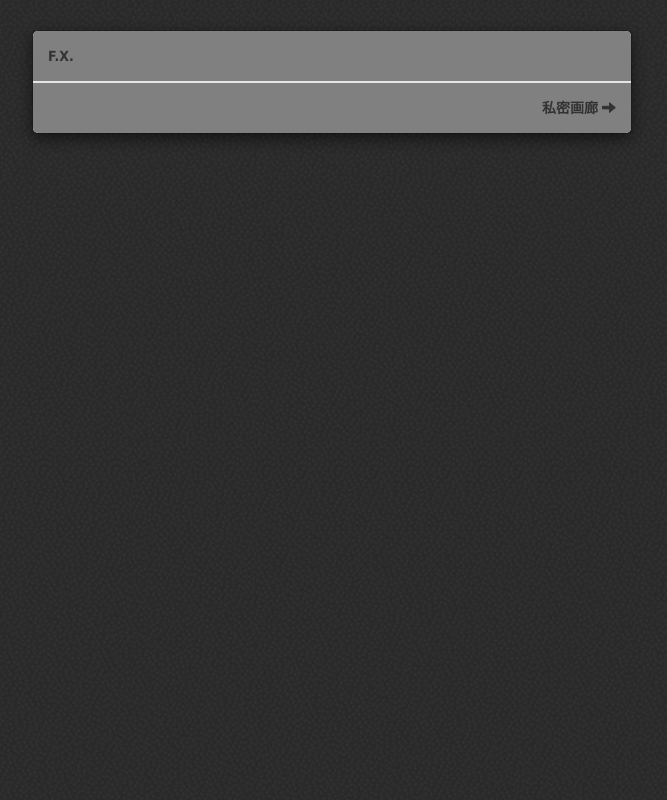
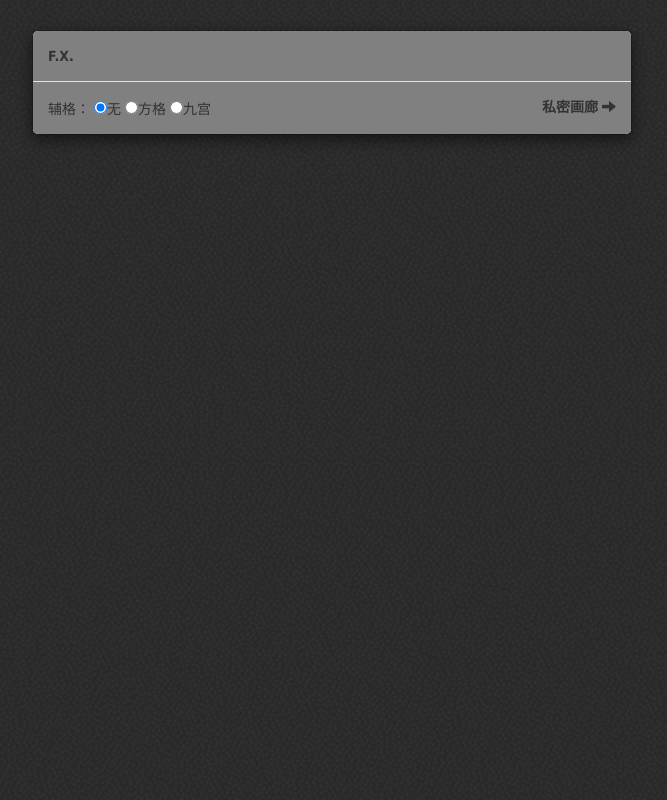
Before and after one commit to bushitan/blog_fx, a Django app: a page that uses blog_server/blog/templates/blog/show.html in a window 1280 px wide. Shown: the whole page, without its empty margins (308-975 px from the left). Run offline with Django 3.2, Linux system fonts and the light colour scheme; some libraries are stand-ins or nearby versions.

Commit message:
v 1.3.3 增加辅助线：方格、九宫

```diff
--- a/blog_server/blog/static/css/artwork_show.css
+++ b/blog_server/blog/static/css/artwork_show.css
@@ -12,9 +12,25 @@
     background-color: #808080;
     border-top-left-radius: 5px;
     border-top-right-radius: 5px;
+    border-bottom: 0;
 }
 .modal-footer{
     background-color: #808080;
     border-bottom-left-radius: 5px;
     border-bottom-right-radius: 5px;
 }
+.modal-body{
+    padding: 0px;
+}
+
+.layer-grid{
+    /*border: 1px black;*/
+    /*background-color: #204d74;*/
+    /*filter:alpha(opacity=50);*/
+    /*display: none;*/
+    position: absolute;
+    /*right: 0px;*/
+    top:0px;
+    left:0px;
+
+}
--- a/blog_server/blog/templates/blog/show.html
+++ b/blog_server/blog/templates/blog/show.html
@@ -28,26 +28,33 @@
                         <strong>F.X.</strong>
                     </p>
              </div>
-{#             <div class="modal-body">#}
-                <div>
+             <div class="modal-body">
                     <a>
                         {% if url %}
-                        <img src="{{url}}" style="width:100%;height: auto" />
+                            <img id="str_img" src="{{url}}" style="width:100%;height: auto" />
                         {% endif %}
+
+                        <canvas id="canvas_grid" width="0px" height="0px" class="layer-grid" style="display: none;"></canvas>
+                        <canvas id="canvas_9_gong" width="0px" height="0px" class="layer-grid" style="display: none;"></canvas>
                     </a>
-                </div>
-{#             </div>#}
+             </div>
              <div class="modal-footer">
-                 <a href="http://120.27.97.33:82/blog/gallery/?open_id={{ open_id}}">
-                     <strong>私密画廊</strong>
-                     <span class="glyphicon glyphicon-arrow-right"></span>
+                 <div class="row clear ">
+                      <div class="col-xs-8">
+                          <div style="text-align:left">
+                              <span>辅格：</span>
+                             <input type="radio" class="radioItem" name="gride_check" value="0" checked="true"><span>无</span>
+                             <input type="radio" class="radioItem" name="gride_check" value="4"><span>方格</span>
+                             <input type="radio" class="radioItem" name="gride_check" value="9"><span>九宫</span>
+                         </div>
+                      </div>
+                      <div class="col-xs-4">
+                          <a href="http://120.27.97.33:82/blog/gallery/?open_id={{ open_id}}">
+                             <strong>私密画廊</strong>
+                         <span class="glyphicon glyphicon-arrow-right"></span>
                  </a>
-    {#            <button type="button" class="btn btn-default"#}
-    {#               data-dismiss="modal">关闭#}
-    {#            </button>#}
-    {#            <button type="button" class="btn btn-primary">#}
-    {#               提交更改#}
-    {#            </button>#}
+                      </div>
+                 </div>
              </div>
           </div><!-- /.modal-content -->
        </div><!-- /.modal -->
@@ -56,6 +63,138 @@
 
 <script language="javascript" type="text/javascript">
     $('#img_modal').modal('show');
+
+    var imgdefereds=[];
+    $('img').each(function(){
+         var dfd=$.Deferred();
+         $(this).bind('load',function(){
+            dfd.resolve();
+         }).bind('error',function(){
+         //图片加载错误，加入错误处理
+         // dfd.resolve();
+         })
+         if(this.complete)
+             setTimeout(function(){
+                dfd.resolve();
+             },1000);
+         imgdefereds.push(dfd);
+    });
+    $.when.apply(null,imgdefereds).done(function(){
+        ImgComplete();
+    });
+
+    function ImgComplete()
+    {
+        CanvasInit();
+        DrawGrid();
+        Draw9Gong();
+    }
+
+    function CanvasInit()
+    {
+        _c_width = $("#str_img").prop('width');
+        _c_height  =  $("#str_img").prop('height');
+        //方块格子
+        $("#canvas_grid").prop('width',_c_width);
+        $("#canvas_grid").prop('height',_c_height);
+        //九宫
+        $("#canvas_9_gong").prop('width',_c_width);
+        $("#canvas_9_gong").prop('height',_c_height);
+    }
+    function DrawGrid()
+    {
+        var canvas = document.getElementById("canvas_grid");
+        var context = canvas.getContext("2d");
+
+        _line_list = GetLine(canvas.width,canvas.height);
+
+        context.globalAlpha = 0.85;
+        context.beginPath();
+{#        context.arc(5, 10, 30, 0, Math.PI * 2);#}
+        DrawLine(context,_line_list);
+{#        context.fillStyle = "#204d74";#}
+        context.strokeStyle = "#333";
+        context.lineWidth = 1;
+        context.fill();
+        context.stroke();
+
+        function GetLine(width,height)
+        {
+            numX = 4; //X方向格子数
+            offX = width % numX / 2; //X方向的偏移量
+            length = (width - offX * 2) / numX;  //格子长度
+            numY = parseInt(height / length);  //Y方向数量
+            offY = height % length / 2; //Y方向偏移量
+
+            _lines = [];
+            for (i=0;i<numY+1;i++) //横线
+                _lines.push( [offX,offY + length*i,offX + length * numX , offY + length*i] )
+            for (i=0;i<numX+1;i++) //竖线
+                _lines.push( [offX + length * i,offY,offX + length * i , offY + length * numY] )
+            return _lines
+        }
+        function DrawLine(context,lines)
+        {
+{#            context#}
+            for (i=0;i<lines.length;i++)
+            {
+                context.moveTo(lines[i][0],lines[i][1]);
+                context.lineTo(lines[i][2],lines[i][3]);
+
+            }
+
+        }
+    }
+    function Draw9Gong()
+    {
+        var canvas = document.getElementById("canvas_9_gong");
+        var context = canvas.getContext("2d");
+
+        _line_list = GetLine(canvas.width,canvas.height);
+        context.globalAlpha = 0.85;
+        context.beginPath();
+        DrawLine(context,_line_list);
+{#        context.fillStyle = "#204d74";#}
+        context.strokeStyle = "#333";
+        context.lineWidth = 1;
+        context.fill();
+        context.stroke();
+
+        function GetLine(width,height)
+        {
+            _lines = [];
+            h_1 = height/3;
+            h_2 = height*2/3;
+            w_1 = width/3;
+            w_2 = width*2/3;
+            _lines.push( [0,h_1 , width,h_1] );
+            _lines.push( [0,h_2 , width,h_2] );
+            _lines.push( [w_1 ,0 ,w_1 ,height ] );
+            _lines.push( [w_2 ,0 ,w_2, height ] );
+            return _lines
+        }
+        function DrawLine(context,lines)
+        {
+            for (i=0;i<lines.length;i++)
+            {
+                context.moveTo(lines[i][0],lines[i][1]);
+                context.lineTo(lines[i][2],lines[i][3]);
+            }
+        }
+    }
+    $(".radioItem").change(function(){
+        var _value = $("input[name='gride_check']:checked").val();
+        $("#canvas_grid").css('display','none');
+        $("#canvas_9_gong").css('display','none');
+        if (_value == '4')
+            $("#canvas_grid").css('display','');
+        if (_value == '9')
+            $("#canvas_9_gong").css('display','');
+    })
+
+
 </script>
 
+
+
 </html>
```
